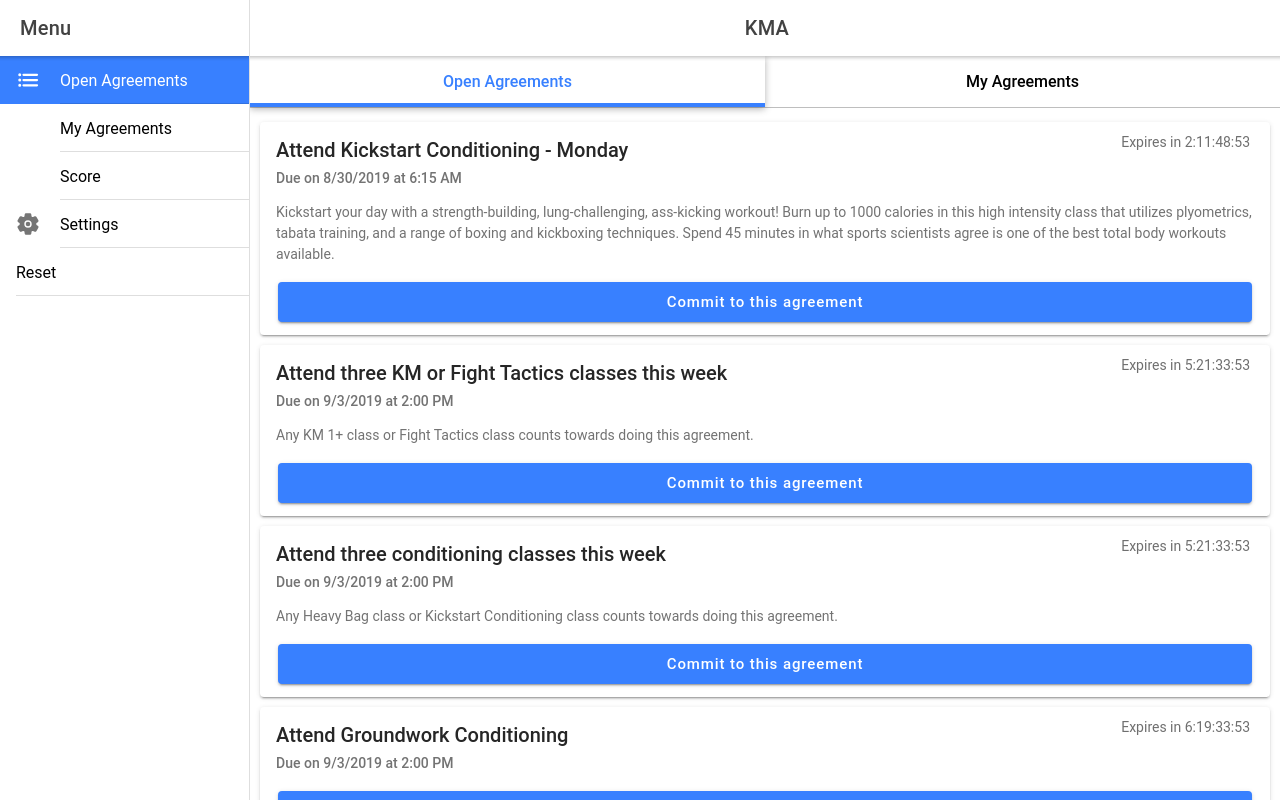
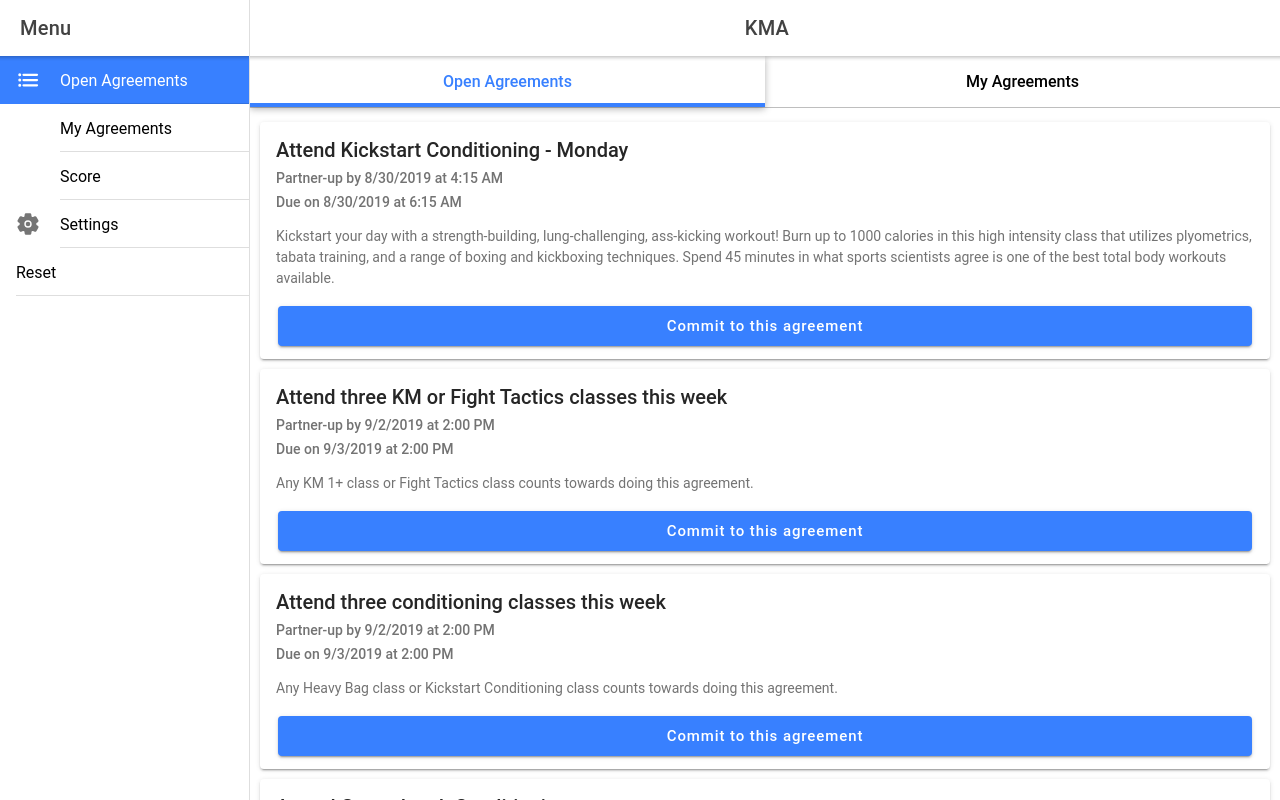
Before and after one commit to matt-hernandez/kma, a React (Create React App) app: page /agreements/open in a window 1280 px wide. Built offline with nearby package versions, Linux system fonts and the light colour scheme; the HTML template or start-up script is replaced by a standard one.

Commit message:
Create user flow up until marking agreement as done

```diff
--- a/src/components/Agreement.tsx
+++ b/src/components/Agreement.tsx
@@ -9,72 +9,64 @@
   IonChip,
   IonLabel
   } from '@ionic/react';
-import styled, { css } from 'styled-components/macro';
 import InlineItalic from '../components/InlineItalic';
 import CustomLink from '../components/CustomLink';
-import Timer from '../components/Timer';
+import InlineColor from '../components/InlineColor';
+import { formatDueDate, formatCommitAndPartnerDate } from '../util/format-due-date';
 import { colors } from '../styles/colors';
-
-type TimerContainerProps = {
-  shouldWarn: boolean;
-};
-
-const TimerContainer = styled.div<TimerContainerProps>`
-  position: absolute;
-  top: 12px;
-  right: 20px;
-  font-size: 14px;
-  ${({shouldWarn}) => shouldWarn
-    ? css`color: ${colors.warn};`
-    : css`color: ${colors.gray6};`
-  }
-`;
 
 type PropTypes = {
   title: string;
-  due: string;
+  due: number;
+  partnerUpDeadline: number;
   description?: string;
-  expiration: number;
   isCommitted: boolean;
   pendingPartners?: string[];
   confirmedPartners?: string[];
   onCommit?: (...args: any) => void;
-  onExpire: (...args: any) => void;
   onFindPartner?: (...args: any) => void;
+  onMarkAsDone?: () => void;
+  onCancel?: (...args: any) => void;
   onBreak?: (...args: any) => void;
   onCancelRequest?: (...args: any) => void;
+  debugNow?: number;
 };
 
 const Agreement: React.FunctionComponent<PropTypes> = ({
   title,
   due,
+  partnerUpDeadline,
   description,
-  expiration,
   isCommitted,
   pendingPartners = [],
   confirmedPartners = [],
-  onCommit,
-  onExpire,
+  onCommit = () => {},
+  onFindPartner = () => {},
+  onMarkAsDone = () => {},
   onBreak = () => {},
-  onFindPartner = () => {},
-  onCancelRequest = () => {}
+  onCancel = () => {},
+  onCancelRequest = () => {},
+  debugNow
 }) => {
-  const isPastExpiration = expiration < Date.now();
-  const shouldWarnExpiration = expiration - Date.now() < (1000 * 60 * 60);
+  const isPastPartnerUpDeadline = partnerUpDeadline < (debugNow || Date.now());
+  const shouldWarnPartnerUpDeadline = partnerUpDeadline - (debugNow || Date.now()) < (1000 * 60 * 60) && partnerUpDeadline - (debugNow || Date.now()) > 0;
+  const isPastDue = (debugNow || Date.now()) > due;
+  const formattedDueDate = formatDueDate(due);
+  const formattedCommitmentDeadline = formatCommitAndPartnerDate(partnerUpDeadline);
   return (
     <>
       <IonCard>
-        {!isPastExpiration && (
-          <TimerContainer shouldWarn={shouldWarnExpiration}>
-            {isCommitted
-              ? 'Time left to cancel:'
-              : 'Expires in'
-            } <Timer deadline={expiration} onZero={onExpire} />
-          </TimerContainer>
-        )}
         <IonCardHeader>
           <IonCardTitle>{title}</IonCardTitle>
-          <IonCardSubtitle>{due}</IonCardSubtitle>
+          <IonCardSubtitle>
+            {shouldWarnPartnerUpDeadline && (
+              <InlineColor color={colors.warn}>
+                {formattedCommitmentDeadline}
+              </InlineColor>
+            )}
+            {!shouldWarnPartnerUpDeadline && formattedCommitmentDeadline}
+          </IonCardSubtitle>
+          <IonCardSubtitle>{formattedDueDate}</IonCardSubtitle>
         </IonCardHeader>
         { confirmedPartners.map(request => (
           <IonCardContent key={`${title} ${due} ${request}`}>
@@ -85,7 +77,7 @@
             </IonChip>
           </IonCardContent>
         )) }
-        { !isPastExpiration && pendingPartners.map(request => (
+        { !isPastPartnerUpDeadline && pendingPartners.map(request => (
           <IonCardContent key={`${title} ${due} ${request}`}>
             <IonChip color="tertiary" className="partner-request">
               <IonLabel>
@@ -95,7 +87,7 @@
             <InlineItalic> - <CustomLink onClick={() => onCancelRequest(request)}>Cancel request</CustomLink></InlineItalic>
           </IonCardContent>
         )) }
-        { (!isPastExpiration && isCommitted && pendingPartners.length === 0) && (
+        { (!isPastPartnerUpDeadline && isCommitted && pendingPartners.length === 0 && confirmedPartners.length === 0) && (
           <IonCardContent key={`${title} ${due} no-requests`}>
             <IonChip color="danger" className="partner-request">
               <IonLabel>
@@ -111,8 +103,9 @@
         )}
         <IonCardContent>
           {!isCommitted && <IonButton expand="block" color="primary" onClick={onCommit}>Commit to this agreement</IonButton>}
-          {(isCommitted && pendingPartners.length + confirmedPartners.length < 2) && <IonButton expand="block" color="primary" onClick={onFindPartner}>Find a partner</IonButton>}
-          {(isCommitted && confirmedPartners.length === 0) && <IonButton expand="block" color="medium" fill="outline" onClick={onCommit}>Cancel this agreement</IonButton>}
+          {(isCommitted && !isPastPartnerUpDeadline && pendingPartners.length + confirmedPartners.length < 2) && <IonButton expand="block" color="primary" onClick={onFindPartner}>Find a partner</IonButton>}
+          {(isCommitted && confirmedPartners.length > 0 && isPastDue) && <IonButton expand="block" color="primary" onClick={onMarkAsDone}>Mark as Done</IonButton>}
+          {(isCommitted && confirmedPartners.length === 0) && <IonButton expand="block" color="medium" fill="outline" onClick={onCancel}>Cancel this agreement</IonButton>}
           {(isCommitted && confirmedPartners.length > 0) && <IonButton expand="block" color="danger" onClick={onBreak}>Break this agreement</IonButton>}
         </IonCardContent>
       </IonCard>
--- a/src/components/Timer.tsx
+++ b/src/components/Timer.tsx
@@ -1,4 +1,4 @@
-import React, { useState, useEffect } from 'react';
+import React, { useState, useEffect, useRef } from 'react';
 
 function pad(integer: number): string {
   return `0${integer}`.slice(-2);
@@ -32,16 +32,17 @@
 type Props = {
   deadline: number;
   onZero: () => void;
-  specifiedNow?: number;
+  debugNow?: number;
 }
 
-const Timer: React.FunctionComponent<Props> = function({ deadline, onZero, specifiedNow }) {
-  const now = specifiedNow || new Date().getTime();
-  const [ distance, setDistance ] = useState(getFormattedCountdown(deadline - now));
+const Timer: React.FunctionComponent<Props> = function({ deadline, onZero, debugNow }) {
+  const now = Date.now();
+  const [ distance, setDistance ] = useState(getFormattedCountdown(deadline - (debugNow || now)));
+  const intervalRef = useRef(0);
   useEffect(() => {
     const interval = setInterval(function() {
       // Get todays date and time
-      const updatedNow = new Date().getTime();
+      const updatedNow = debugNow ? debugNow + (Date.now() - now) : Date.now();
       // Find the distance between now and the count down date
       const updatedDistance = deadline - updatedNow;
       if (updatedDistance < 0) {
@@ -52,15 +53,17 @@
       }
       setDistance(getFormattedCountdown(updatedDistance));
     }, 1000);
+    if (intervalRef.current !== 0 && intervalRef.current !== interval) {
+      clearInterval(intervalRef.current);
+    }
+    intervalRef.current = interval;
     return () => {
       clearInterval(interval);
     };
     // eslint-disable-next-line
-  }, []);
+  }, [debugNow, intervalRef]);
   return (
-    <>
-      {distance}
-    </>
+    <></>
   );
 }
 
--- a/src/pages/Agreements/OpenAgreements.tsx
+++ b/src/pages/Agreements/OpenAgreements.tsx
@@ -27,7 +27,7 @@
 
 const OpenAgreements: React.FunctionComponent<StateProps & RouteComponentProps> = ({
     dispatch,
-    state: { openAgreements, skipConfirmCommitForThese },
+    state: { openAgreements, skipConfirmCommitForThese, today },
     history
   }) => {
   const [ showModal, setShowModal ] = useState(false);
@@ -38,15 +38,14 @@
   return (
     <>
       {openAgreements.map((agreement) => {
-        const { id, expiration, title, due, description, templateId } = agreement;
+        const { id, partnerUpDeadline, title, due, description, templateId } = agreement;
         return (
           <Agreement
             key={id}
             isCommitted={false}
-            expiration={expiration}
-            onExpire={() => {}}
+            partnerUpDeadline={partnerUpDeadline}
             title={title}
-            due={formatDueDate(due)}
+            due={due}
             description={description}
             onCommit={() => {
               if (skipConfirmCommitForThese.includes(templateId)) {
@@ -57,6 +56,7 @@
                 setShowModal(true);
               }
             }}
+            debugNow={today}
           />
         )
       })}
--- a/src/pages/ConfirmPartnerRequest.tsx
+++ b/src/pages/ConfirmPartnerRequest.tsx
@@ -9,7 +9,7 @@
 import Spacer from '../components/Spacer';
 import { addPageData } from '../util/add-page-data';
 import { RouteParams } from '../util/interface-overrides';
-import { ourConnect, StateProps, requestPartnerForAgreement } from '../util/state';
+import { ourConnect, StateProps, requestPartnerForAgreement, clearSearchQuery } from '../util/state';
 import { ReactComponent as UserPic } from '../assets/large-user-pic.svg';
 
 const slug = '/confirm-partner/:agreementId/:partnerId';
@@ -54,6 +54,7 @@
           <ButtonsContainer>
             <IonButton expand="block" color="primary" onClick={() => {
               dispatch(requestPartnerForAgreement(agreementId, partnerId));
+              dispatch(clearSearchQuery());
               history.push('/request-sent');
             }}>
               Yes, send!
--- a/src/util/format-due-date.ts
+++ b/src/util/format-due-date.ts
@@ -1,10 +1,18 @@
-export function formatDueDate(date: number) {
+export function formatDate(date: number) {
   const d = new Date(date);
   const month = d.getMonth() + 1;
   const day = d.getDate();
   const year = d.getFullYear();
-  const hour = d.getHours() % 12;
+  const hour = d.getHours() % 12 === 0 ? 12 : d.getHours() % 12;
   const minute = `0${d.getMinutes()}`.slice(-2);
   const amOrPm = d.getHours() >= 12 ? 'PM' : 'AM';
-  return `Due on ${month}/${day}/${year} at ${hour}:${minute} ${amOrPm}`;
+  return `${month}/${day}/${year} at ${hour}:${minute} ${amOrPm}`;
 }
+
+export function formatDueDate(date: number) {
+  return `Due on ${formatDate(date)}`;
+}
+
+export function formatCommitAndPartnerDate(date: number) {
+  return `Partner-up by ${formatDate(date)}`;
+}
--- a/src/util/state.ts
+++ b/src/util/state.ts
@@ -23,7 +23,7 @@
   templateId: string;
   title: string;
   due: number;
-  expiration: number;
+  partnerUpDeadline: number;
   description?: string;
 }
 
@@ -33,7 +33,7 @@
     templateId: generateId(),
     title: 'Attend Kickstart Conditioning - Monday',
     due: threeDaysFromNowAt615AM.getTime(),
-    expiration: new Date(threeDaysFromNowAt615AM.getTime() - twoHoursMS).getTime(),
+    partnerUpDeadline: new Date(threeDaysFromNowAt615AM.getTime() - twoHoursMS).getTime(),
     description: `Kickstart your day with a strength-building, lung-challenging, ass-kicking workout!
     Burn up to 1000 calories in this high intensity class that utilizes plyometrics,
     tabata training, and a range of boxing and kickboxing techniques. Spend 45 minutes
@@ -44,7 +44,7 @@
     templateId: generateId(),
     title: 'Attend three KM or Fight Tactics classes this week',
     due: sevenDaysFromNowAt2PM.getTime(),
-    expiration: new Date(sevenDaysFromNowAt2PM.getTime() - oneDayMS).getTime(),
+    partnerUpDeadline: new Date(sevenDaysFromNowAt2PM.getTime() - oneDayMS).getTime(),
     description: `Any KM 1+ class or Fight Tactics class counts towards doing this agreement.`
   },
   {
@@ -52,7 +52,7 @@
     templateId: generateId(),
     title: 'Attend three conditioning classes this week',
     due: sevenDaysFromNowAt2PM.getTime(),
-    expiration: new Date(sevenDaysFromNowAt2PM.getTime() - oneDayMS).getTime(),
+    partnerUpDeadline: new Date(sevenDaysFromNowAt2PM.getTime() - oneDayMS).getTime(),
     description: `Any Heavy Bag class or Kickstart Conditioning class counts towards doing this agreement.`
   },
   {
@@ -60,14 +60,14 @@
     templateId: generateId(),
     title: 'Attend Groundwork Conditioning',
     due: sevenDaysFromNowAt2PM.getTime(),
-    expiration: new Date(sevenDaysFromNowAt2PM.getTime() - twoHoursMS).getTime()
+    partnerUpDeadline: new Date(sevenDaysFromNowAt2PM.getTime() - twoHoursMS).getTime()
   },
   {
     id: generateId(),
     templateId: generateId(),
     title: 'Attend Kickstart Conditioning - Saturday',
     due: sevenDaysFromNowAt12PM.getTime(),
-    expiration: new Date(sevenDaysFromNowAt12PM.getTime() - twoHoursMS).getTime(),
+    partnerUpDeadline: new Date(sevenDaysFromNowAt12PM.getTime() - twoHoursMS).getTime(),
     description: `Kickstart your day with a strength-building, lung-challenging, ass-kicking workout!
     Burn up to 1000 calories in this high intensity class that utilizes plyometrics,
     tabata training, and a range of boxing and kickboxing techniques. Spend 45 minutes
@@ -85,7 +85,7 @@
     ...agreement,
     id: generateId(),
     due: new Date(agreement.due - oneWeekMS).getTime(),
-    expiration: new Date(agreement.expiration - oneWeekMS).getTime(),
+    partnerUpDeadline: new Date(agreement.partnerUpDeadline - oneWeekMS).getTime(),
   }));
 
 interface ClosedAgreement extends Agreement {
@@ -288,9 +288,10 @@
       ...state,
       savedSearchQuery: query
     }
-  } else if (type === 'CLEAR_PARTNER_SEARCH') {
+  } else if (type === 'CLEAR_SEARCH_QUERY') {
     return {
       ...state,
+      savedSearchQuery: '',
       usersInSearch: []
     }
   } else if (type === 'REQUEST_PARTNER') {
@@ -316,24 +317,29 @@
       ]
     };
   } else if (type === 'CONFIRM_PARTNER') {
-    const agreement = state.myAgreements[0];
-    if (!agreement) {
+    const { agreementId, partnerId } = payload;
+    const agreement = state.myAgreements.find(({ id: aId }) => aId === agreementId);
+    if (!agreement || agreement.confirmedPartners.length === 2) {
       return state;
     }
-    const firstPartner = agreement.pendingPartners[0];
-    if (!firstPartner) {
+    const partner = agreement.pendingPartners.find(({ id: pId }) => pId === partnerId);
+    if (!partner) {
       return state;
     }
     const confirmedAgreement = {
       ...agreement,
-      pendingPartners: agreement.pendingPartners.slice(1),
-      confirmedPartners: [ ...agreement.pendingPartners.slice(0, 1), firstPartner ]
+      pendingPartners: [
+        ...agreement.pendingPartners.slice(0, agreement.pendingPartners.indexOf(partner)),
+        ...agreement.pendingPartners.slice(agreement.pendingPartners.indexOf(partner) + 1)
+      ],
+      confirmedPartners: [ ...agreement.confirmedPartners.slice(0, 1), partner ]
     };
     return {
       ...state,
       myAgreements: [
+        ...state.myAgreements.slice(0, state.myAgreements.indexOf(agreement)),
         confirmedAgreement,
-        ...state.myAgreements.slice(1)
+        ...state.myAgreements.slice(state.myAgreements.indexOf(agreement) + 1),
       ]
     };
   } else if (type === 'BREAK_AGREEMENT') {
@@ -358,9 +364,16 @@
         }
       ]
     };
-  } else if (type === 'JUMP_AHEAD') {
+  } else if (type === 'JUMP_AHEAD_TWO_DAYS') {
     const today = new Date(state.today);
-    today.setDate(today.getDate() + 3);
+    today.setDate(today.getDate() + 2);
+    return {
+      ...state,
+      today: today.getTime()
+    };
+  } else if (type === 'JUMP_AHEAD_ONE_DAY') {
+    const today = new Date(state.today);
+    today.setDate(today.getDate() + 1);
     return {
       ...state,
       today: today.getTime()
@@ -399,18 +412,18 @@
   };
 }
 
-export function clearPartnerSearch() {
-  return {
-    type: 'CLEAR_PARTNER_SEARCH'
-  };
-}
-
 export function saveSearchQuery(query: string) {
   return {
     type: 'SAVE_SEARCH_QUERY',
     payload: {
       query
     }
+  };
+}
+
+export function clearSearchQuery() {
+  return {
+    type: 'CLEAR_SEARCH_QUERY'
   };
 }
 
@@ -443,9 +456,15 @@
   };
 }
 
-export function jumpAheadThreeDays() {
+export function jumpAheadTwoDays() {
   return {
-    type: 'JUMP_AHEAD'
+    type: 'JUMP_AHEAD_TWO_DAYS'
+  };
+}
+
+export function jumpAheadOneDay() {
+  return {
+    type: 'JUMP_AHEAD_ONE_DAY'
   };
 }
 
```
Also changed, not shown: src/components/Menu.tsx (+33 -2 lines), src/pages/Agreements/MyAgreements.tsx (+6 -6 lines), src/pages/PartnerSearch.tsx (+4 -3 lines), src/pages/UserPool.tsx (+6 -1 lines).
